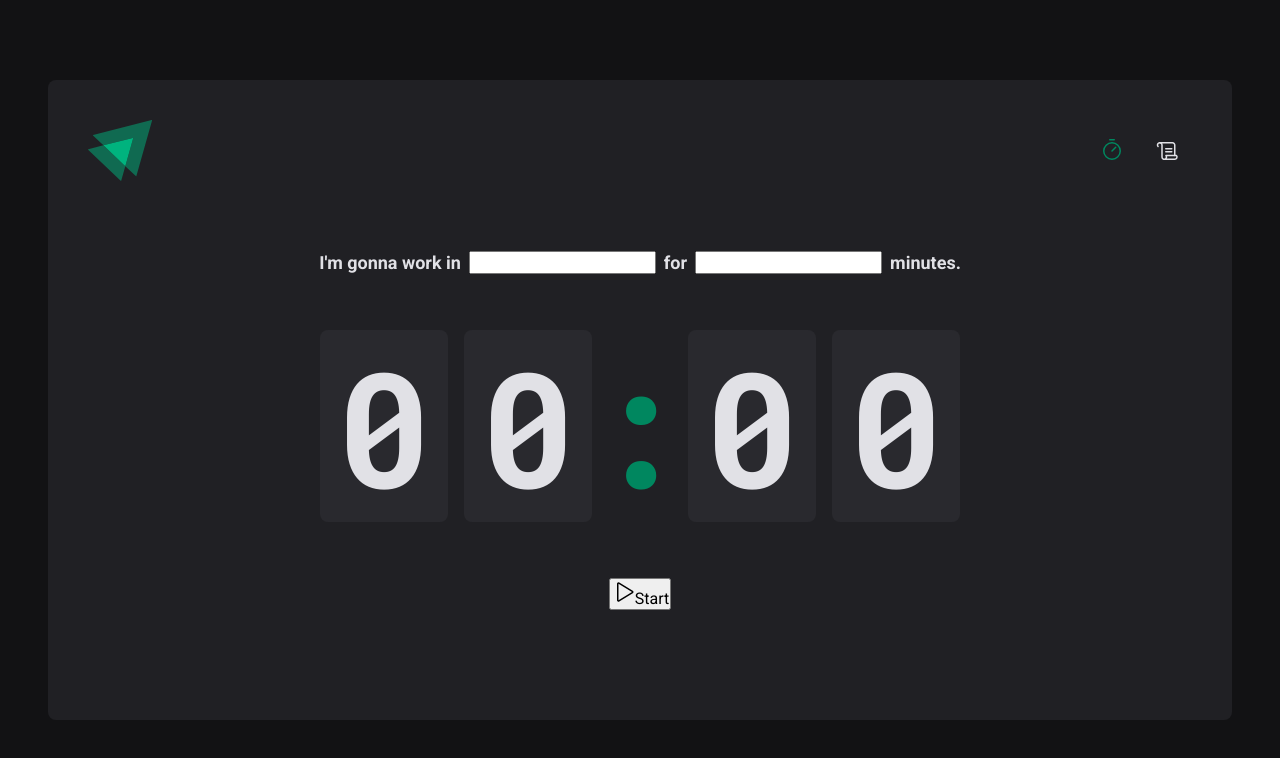
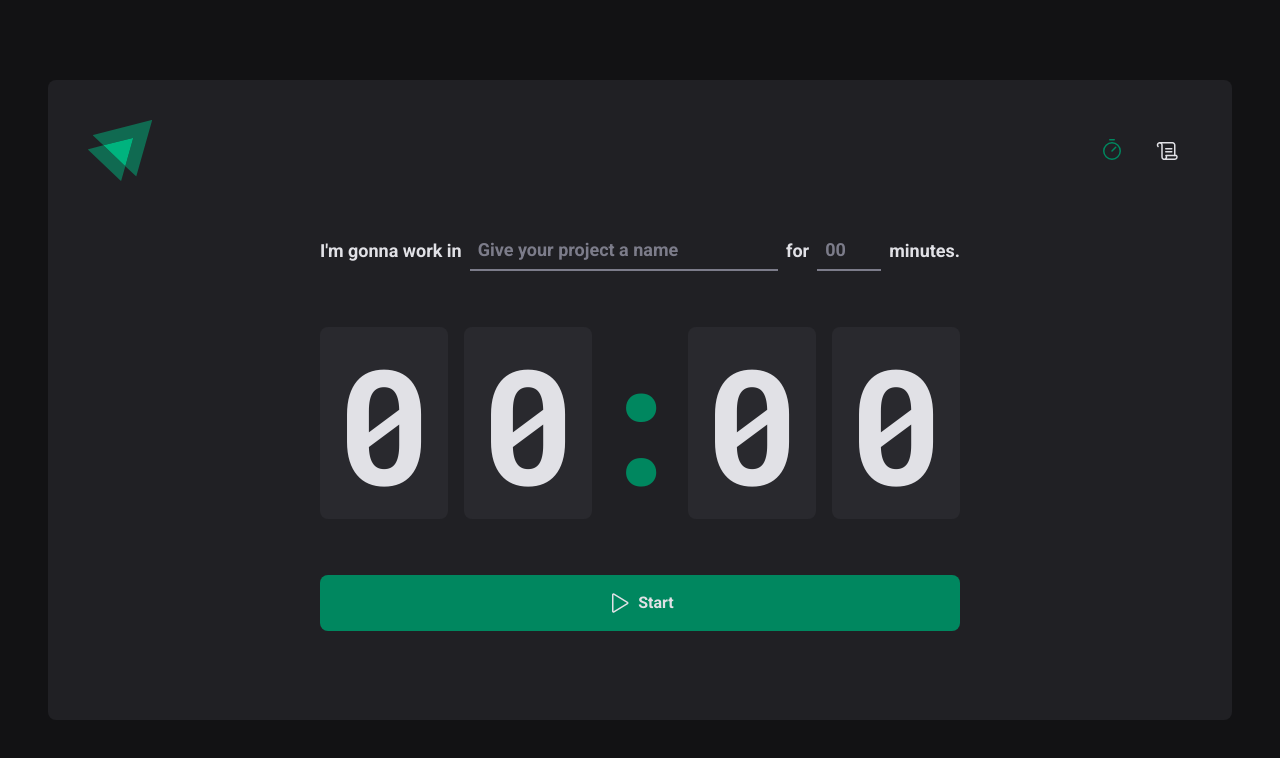
Before and after one commit to marceloquinze/ignite-timer, a React (Vite) app: page / in a window 1280 px wide. Shown: the top 758 px of the page. Built offline with nearby package versions, Linux system fonts and the light colour scheme.

Commit message:
Styling inputs

```diff
--- a/src/pages/Home/index.tsx
+++ b/src/pages/Home/index.tsx
@@ -3,7 +3,10 @@
   CountdownContainer,
   FormContainer,
   HomeContainer,
+  MinutesAmountInput,
   Separator,
+  StartCountdownButton,
+  TaskInput,
 } from './styles'
 
 export function Home() {
@@ -12,10 +15,20 @@
       <form action="">
         <FormContainer>
           <label htmlFor="task">I'm gonna work in</label>
-          <input type="text" name="" id="task" />
+          <TaskInput
+            type="text"
+            name=""
+            id="task"
+            placeholder="Give your project a name"
+          />
 
           <label htmlFor="minutesAmount">for</label>
-          <input type="number" name="" id="minutesAmount" />
+          <MinutesAmountInput
+            type="number"
+            name=""
+            id="minutesAmount"
+            placeholder="00"
+          />
 
           <span>minutes.</span>
         </FormContainer>
@@ -28,10 +41,10 @@
           <span>0</span>
         </CountdownContainer>
 
-        <button type="submit">
+        <StartCountdownButton type="submit">
           <Play size={24} />
           Start
-        </button>
+        </StartCountdownButton>
       </form>
     </HomeContainer>
   )
--- a/src/pages/Home/styles.ts
+++ b/src/pages/Home/styles.ts
@@ -45,3 +45,49 @@
   display: flex;
   justify-content: center;
 `
+export const StartCountdownButton = styled.button`
+  width: 100%;
+  border: 0;
+  padding: 1rem;
+  border-radius: 8px;
+  display: flex;
+  align-items: center;
+  justify-content: center;
+  gap: 0.5rem;
+  font-weight: bold;
+  cursor: pointer;
+  background: ${(props) => props.theme['green-500']};
+  color: ${(props) => props.theme['gray-100']};
+  &:disabled {
+    opacity: 0.7;
+    cursor: not-allowed;
+  }
+  &:not(:disabled):hover {
+    background: ${(props) => props.theme['green-700']};
+  }
+`
+
+const BaseInput = styled.input`
+  background: transparent;
+  height: 2.5rem;
+  border: 0;
+  border-bottom: 2px solid ${(props) => props.theme['gray-500']};
+  font-weight: bold;
+  font-size: 1.125rem;
+  padding: 0 0.5rem;
+  color: ${(props) => props.theme['gray-100']};
+  &:focus {
+    box-shadow: none;
+    border-color: ${(props) => props.theme['green-500']};
+  }
+  &::placeholder {
+    color: ${(props) => props.theme['gray-500']};
+  }
+`
+
+export const TaskInput = styled(BaseInput)`
+  flex: 1;
+`
+export const MinutesAmountInput = styled(BaseInput)`
+  width: 4rem;
+`
```
